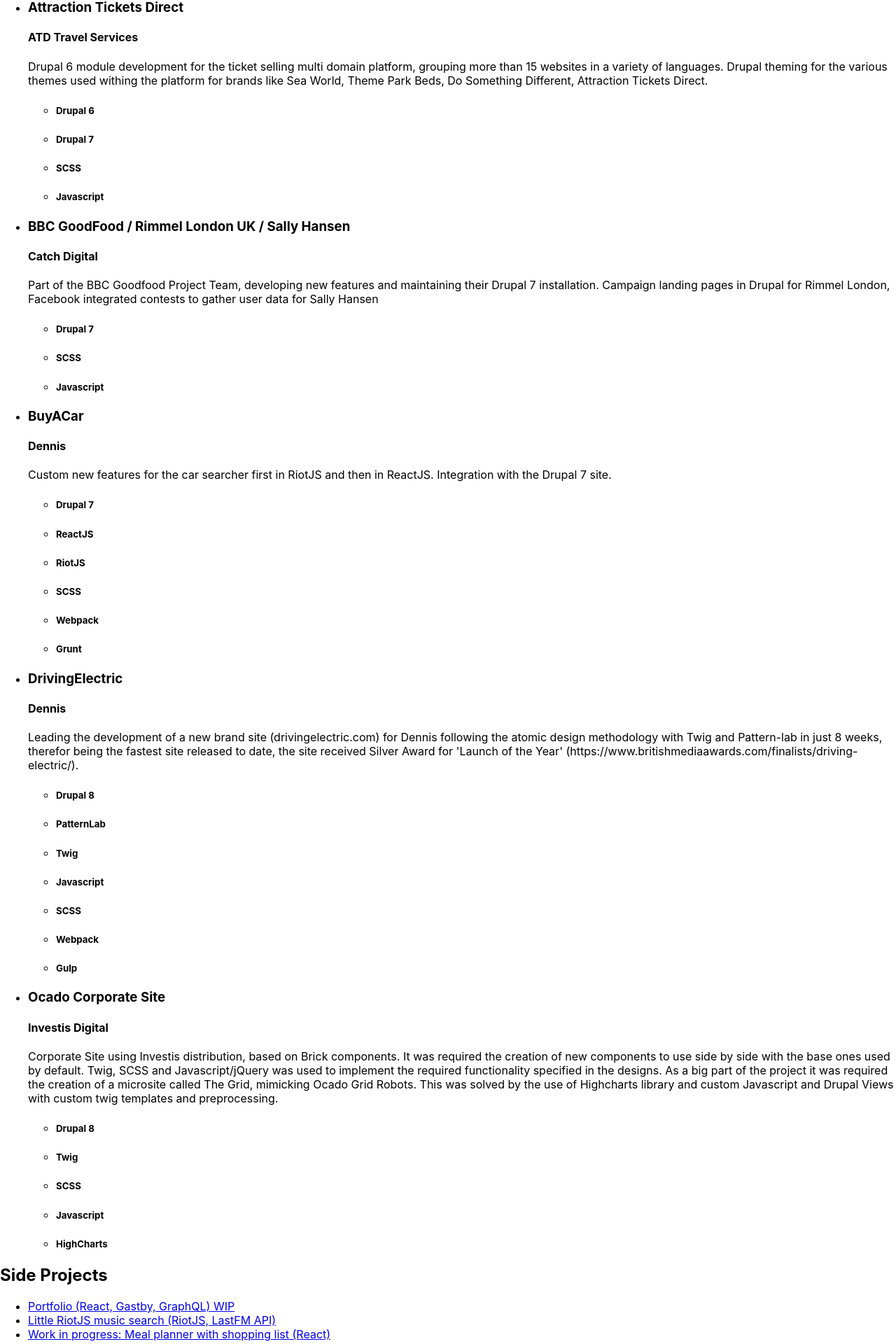
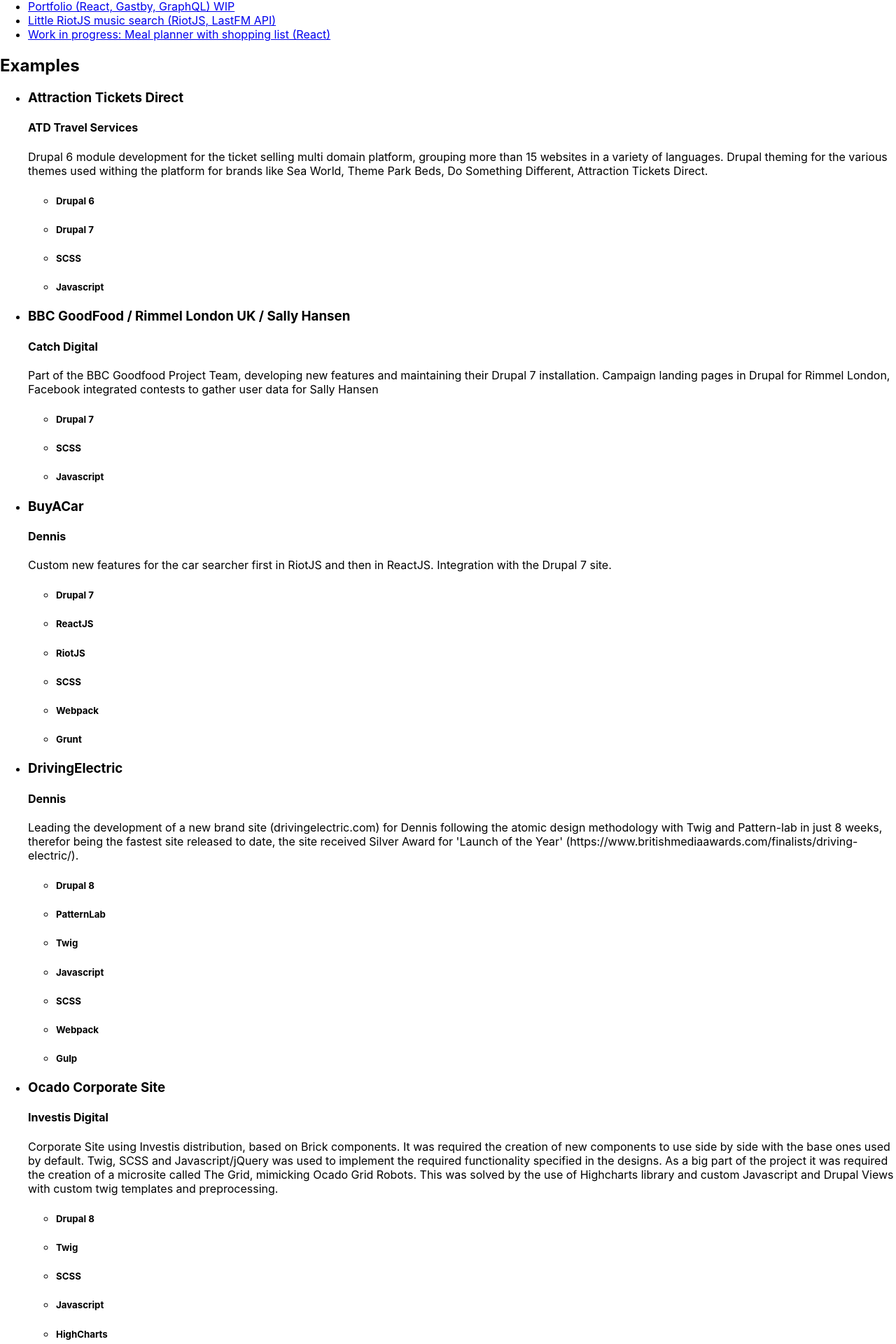
Before and after one commit to cristinallamas/portfolio_react, a React (Create React App) app: page / in a window 1280 px wide. Shown: the part 300-2220 px from the top of the page at 70% size. Built offline with nearby package versions, Linux system fonts and the light colour scheme.

Commit message:
Project and ProjectList components

```diff
--- a/src/App.js
+++ b/src/App.js
@@ -2,6 +2,7 @@
 
 import dataSource from './data/dataSource.json';
 import About from './components/About';
+import ProjectList from './components/ProjectList.jsx';
 
 
 function App() {
@@ -17,6 +18,7 @@
   return (
     <React.Fragment>
       <About {...data.about}/>
+      <ProjectList items={data.projects}/>
 
       <h2>Examples</h2>
       <ul>
@@ -36,14 +38,6 @@
         ))}
       </ul>
 
-      <h2>Side Projects</h2>
-      <ul>
-        {data.projects.map(item => (
-          <li key={item.id}>
-            <a href={item.url}>{item.title}</a>
-          </li>
-        ))}
-      </ul>
 
     </React.Fragment>
   );
--- /dev/null
+++ b/src/components/Project.jsx
@@ -0,0 +1,9 @@
+import React from "react";
+
+function Project({title,url}) {
+  return (
+    <a href={url}>{title}</a>
+  );
+}
+
+export default Project;
--- /dev/null
+++ b/src/components/ProjectList.jsx
@@ -0,0 +1,20 @@
+import React from "react";
+
+import Project from "./Project";
+
+const ProjectList = ({ items }) => {
+  const projectItems = items.map((item, index) => (
+    <li key={index}>
+      <Project {...item} />
+    </li>
+  ));
+
+  return (
+    <React.Fragment>
+      <h2>Side Projects</h2>
+      <ul>{projectItems}</ul>
+    </React.Fragment>
+  );
+};
+
+export default ProjectList;
```
